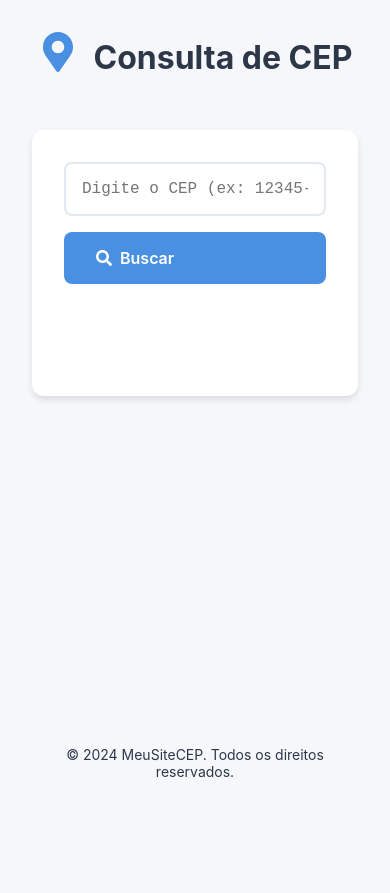
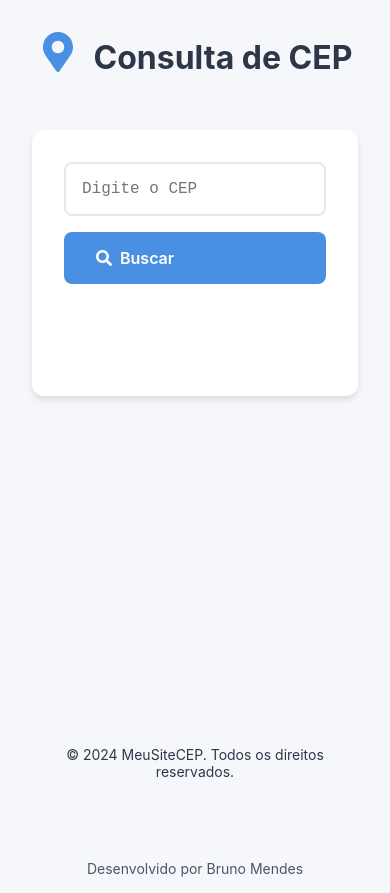
Before and after one commit to bmendezzz/encontarCEP, a React (Create React App) app: page / in a window 390 px wide. Before the commit the page ends 844 px from the top, so only its background shows below. Built offline with nearby package versions, Linux system fonts and the light colour scheme.

Commit message:
Melhorias: otimização mobile, SEO e remoção do email

```diff
--- a/public/index.html
+++ b/public/index.html
@@ -2,13 +2,26 @@
 <html lang="pt-BR">
   <head>
     <meta charset="utf-8" />
+    <link rel="icon" href="%PUBLIC_URL%/favicon.ico" />
     <meta name="viewport" content="width=device-width, initial-scale=1" />
-    <meta name="theme-color" content="#000000" />
-    <meta name="description" content="Consulta de CEP" />
-    <title>Busca CEP</title>
+    <meta name="theme-color" content="#4A90E2" />
+    <meta
+      name="description"
+      content="Consulte CEPs de todo o Brasil gratuitamente. Encontre endereços completos de forma rápida e fácil."
+    />
+    <meta name="keywords" content="consulta cep, busca cep, endereço, cep online, cep brasil" />
+    <title>Consulta de CEP Online - Encontre Endereços Facilmente</title>
+    <!-- Open Graph tags for social sharing -->
+    <meta property="og:title" content="Consulta de CEP Online" />
+    <meta property="og:description" content="Encontre endereços completos de forma rápida e fácil." />
+    <meta property="og:type" content="website" />
+    <meta property="og:url" content="https://encontar-cep.vercel.app" />
   </head>
   <body>
-    <noscript>You need to enable JavaScript to run this app.</noscript>
+    <noscript>Você precisa habilitar JavaScript para usar este app.</noscript>
     <div id="root"></div>
+    <footer style="text-align: center; padding: 1rem; color: #4A5568; font-size: 0.875rem;">
+      Desenvolvido por Bruno Mendes
+    </footer>
   </body>
 </html>
--- a/src/components/CepSearch.js
+++ b/src/components/CepSearch.js
@@ -1,7 +1,7 @@
 import React, { useState } from 'react';
 import styled from 'styled-components';
 import axios from 'axios';
-import { FaSearch, FaCopy, FaTrash, FaEnvelope } from 'react-icons/fa';
+import { FaSearch, FaCopy, FaTrash } from 'react-icons/fa';
 
 const SearchContainer = styled.div`
   width: 100%;
@@ -128,11 +128,13 @@ const EmailButton = styled(Button)`
   }
 `;
 
+// Remove EmailSection, EmailInput, and EmailButton styled components
+
 function CepSearch() {
   const [cep, setCep] = useState('');
   const [address, setAddress] = useState(null);
   const [error, setError] = useState('');
-  const [email, setEmail] = useState('');
+  // removed email state
 
   const handleSubmit = async (e) => {
     e.preventDefault();
@@ -189,8 +191,9 @@ function CepSearch() {
           type="text"
           value={cep}
           onChange={(e) => setCep(e.target.value)}
-          placeholder="Digite o CEP (ex: 12345-678)"
+          placeholder="Digite o CEP"
           maxLength="9"
+          aria-label="Digite o CEP para busca"
         />
         <Button type="submit">
           <FaSearch />
@@ -230,18 +233,6 @@ function CepSearch() {
               <ActionButton onClick={clearSearch} title="Limpar busca">
                 <FaTrash /> Limpar
               </ActionButton>
-
-              <EmailSection>
-                <EmailInput
-                  type="email"
-                  value={email}
-                  onChange={(e) => setEmail(e.target.value)}
-                  placeholder="Digite seu email"
-                />
-                <EmailButton onClick={handleEmailSend}>
-                  <FaEnvelope /> Enviar por Email
-                </EmailButton>
-              </EmailSection>
             </div>
           </>
         )}
--- /dev/null
+++ b/src/index.css
@@ -0,0 +1,26 @@
+body {
+  margin: 0;
+  padding: 1rem;
+  font-family: -apple-system, BlinkMacSystemFont, 'Segoe UI', 'Roboto', 'Oxygen',
+    'Ubuntu', 'Cantarell', 'Fira Sans', 'Droid Sans', 'Helvetica Neue',
+    sans-serif;
+  -webkit-font-smoothing: antialiased;
+  -moz-osx-font-smoothing: grayscale;
+  background-color: #F7FAFC;
+  min-height: 100vh;
+  display: flex;
+  flex-direction: column;
+}
+
+#root {
+  flex: 1;
+  display: flex;
+  justify-content: center;
+  align-items: center;
+}
+
+@media (max-width: 480px) {
+  body {
+    padding: 0.5rem;
+  }
+}
```
